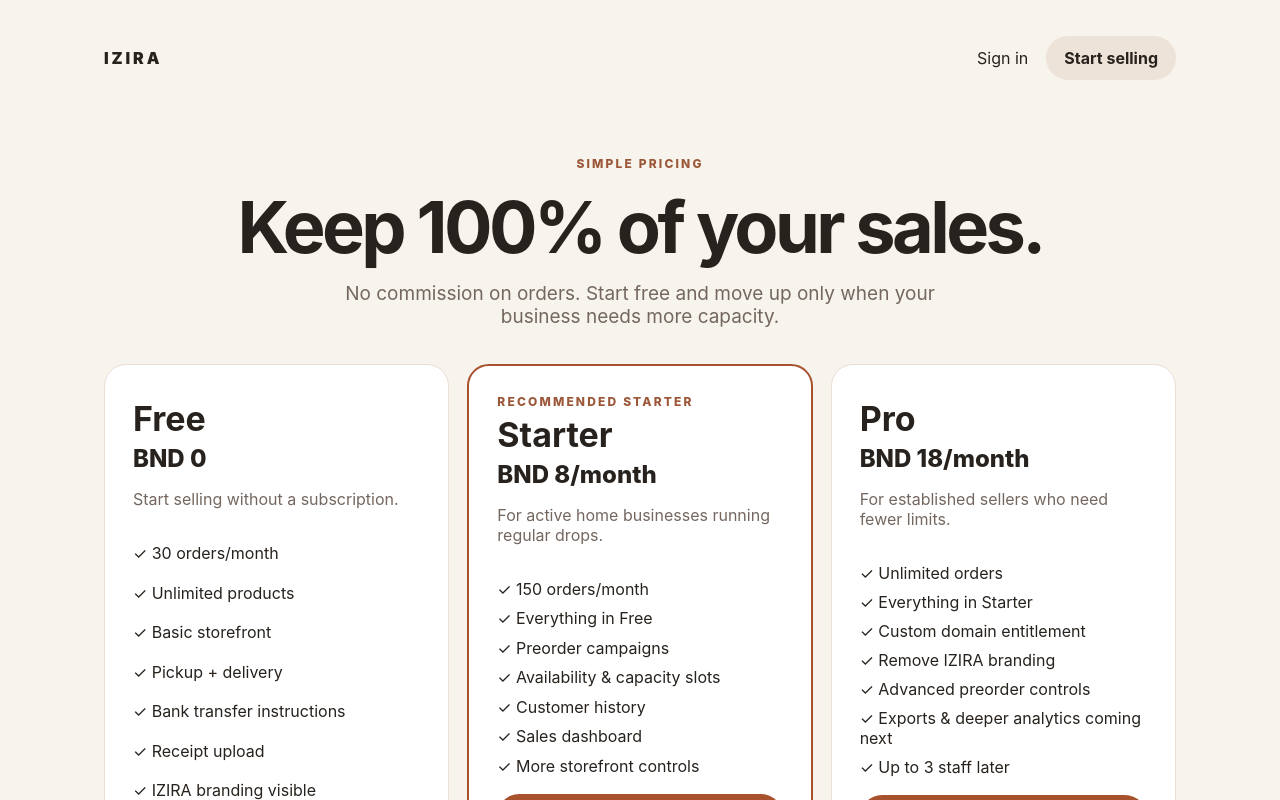
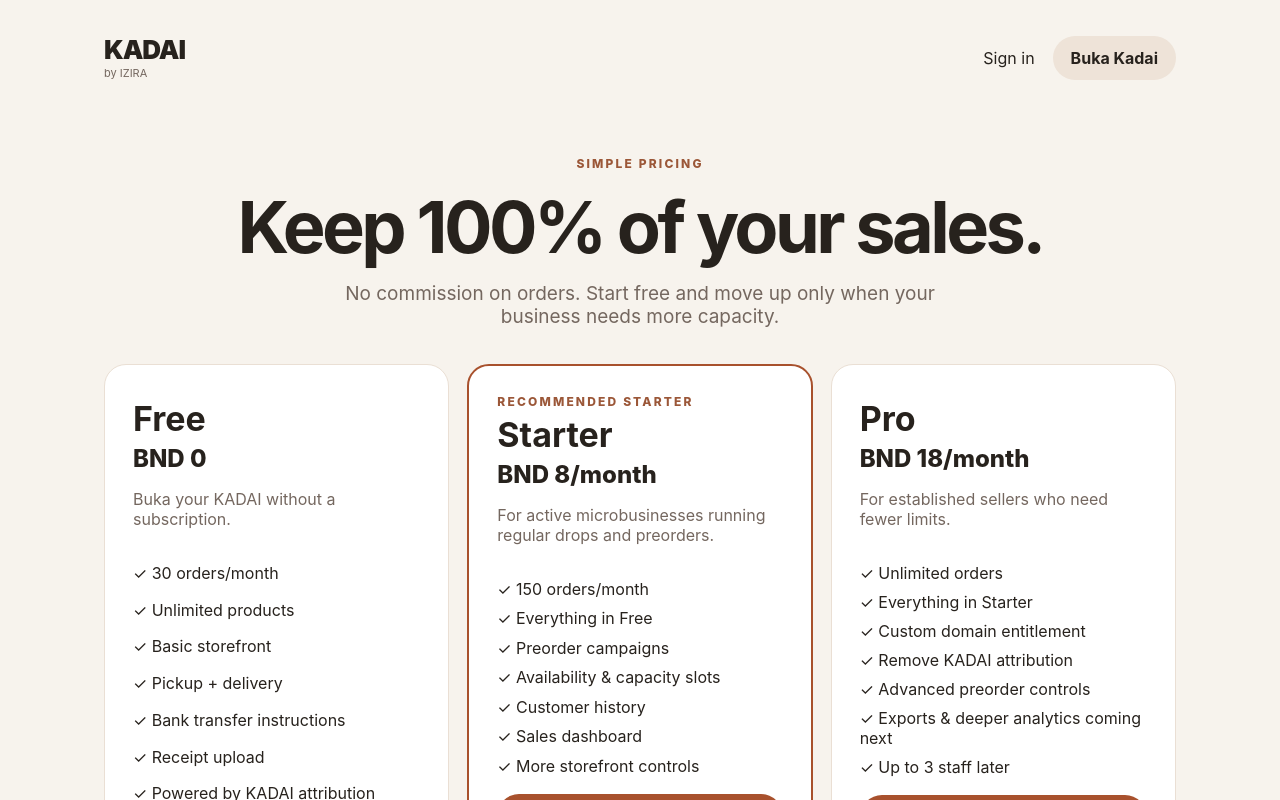
Before and after one commit to mypovbn-pixel/izira-website, a Next.js app: page /pricing in a window 1280 px wide. Shown: the top 800 px of the page. Built offline with nearby package versions, Linux system fonts and the light colour scheme.

Commit message:
Rebrand pricing as KADAI

```diff
--- a/app/pricing/page.tsx
+++ b/app/pricing/page.tsx
@@ -1,14 +1,14 @@
 import Link from "next/link";
 
 const plans=[
- {name:"Free",price:"BND 0",sub:"Start selling without a subscription.",features:["30 orders/month","Unlimited products","Basic storefront","Pickup + delivery","Bank transfer instructions","Receipt upload","IZIRA branding visible"],cta:"Start free",href:"/signup"},
- {name:"Starter",price:"BND 8/month",sub:"For active home businesses running regular drops.",features:["150 orders/month","Everything in Free","Preorder campaigns","Availability & capacity slots","Customer history","Sales dashboard","More storefront controls"],cta:"Start with Free",href:"/signup",note:"Upgrade manually when ready"},
- {name:"Pro",price:"BND 18/month",sub:"For established sellers who need fewer limits.",features:["Unlimited orders","Everything in Starter","Custom domain entitlement","Remove IZIRA branding","Advanced preorder controls","Exports & deeper analytics coming next","Up to 3 staff later"],cta:"Start with Free",href:"/signup",note:"Upgrade manually when ready"}
+ {name:"Free",price:"BND 0",sub:"Buka your KADAI without a subscription.",features:["30 orders/month","Unlimited products","Basic storefront","Pickup + delivery","Bank transfer instructions","Receipt upload","Powered by KADAI attribution"],cta:"Buka Kadai",href:"/signup"},
+ {name:"Starter",price:"BND 8/month",sub:"For active microbusinesses running regular drops and preorders.",features:["150 orders/month","Everything in Free","Preorder campaigns","Availability & capacity slots","Customer history","Sales dashboard","More storefront controls"],cta:"Buka Kadai",href:"/signup",note:"Upgrade manually when ready"},
+ {name:"Pro",price:"BND 18/month",sub:"For established sellers who need fewer limits.",features:["Unlimited orders","Everything in Starter","Custom domain entitlement","Remove KADAI attribution","Advanced preorder controls","Exports & deeper analytics coming next","Up to 3 staff later"],cta:"Buka Kadai",href:"/signup",note:"Upgrade manually when ready"}
 ];
 
 export default function PricingPage(){
  return <main className="shell" style={{paddingBottom:70}}>
-  <nav className="nav"><Link href="/" className="brand">IZIRA</Link><div className="navlinks"><Link href="/login">Sign in</Link><Link href="/signup" className="pill">Start selling</Link></div></nav>
+  <nav className="nav"><Link href="/kadai" style={{textDecoration:"none"}}><div style={{fontSize:26,fontWeight:900,letterSpacing:"-.04em",lineHeight:1}}>KADAI</div><div className="muted" style={{fontSize:11,marginTop:3}}>by IZIRA</div></Link><div className="navlinks"><Link href="/login">Sign in</Link><Link href="/signup" className="pill">Buka Kadai</Link></div></nav>
   <section style={{textAlign:"center",padding:"48px 0 36px"}}><div className="eyebrow">SIMPLE PRICING</div><h1 style={{fontSize:"clamp(42px,7vw,72px)",letterSpacing:"-.05em",margin:"12px 0"}}>Keep 100% of your sales.</h1><p className="muted" style={{fontSize:19,maxWidth:650,margin:"0 auto"}}>No commission on orders. Start free and move up only when your business needs more capacity.</p></section>
   <section className="grid3" style={{alignItems:"stretch"}}>{plans.map((p,i)=><article className="card" key={p.name} style={{padding:28,display:"flex",flexDirection:"column",gap:18,border:i===1?"2px solid #a8512d":undefined}}><div>{i===1&&<div className="eyebrow">RECOMMENDED STARTER</div>}<h2 style={{fontSize:34,margin:"5px 0"}}>{p.name}</h2><div style={{fontSize:24,fontWeight:800}}>{p.price}</div><p className="muted">{p.sub}</p></div><div style={{display:"grid",gap:9,flex:1}}>{p.features.map(f=><div key={f}>✓ {f}</div>)}</div><Link className="btn" style={{textAlign:"center"}} href={p.href}>{p.cta}</Link>{p.note&&<div className="muted" style={{textAlign:"center",fontSize:13}}>{p.note}</div>}</article>)}</section>
   <section className="section" style={{textAlign:"center"}}><h2>Annual option</h2><p className="muted">Starter BND 80/year · Pro BND 180/year. Subscription upgrades remain manual during V1; no payment gateway is required.</p></section>
```
